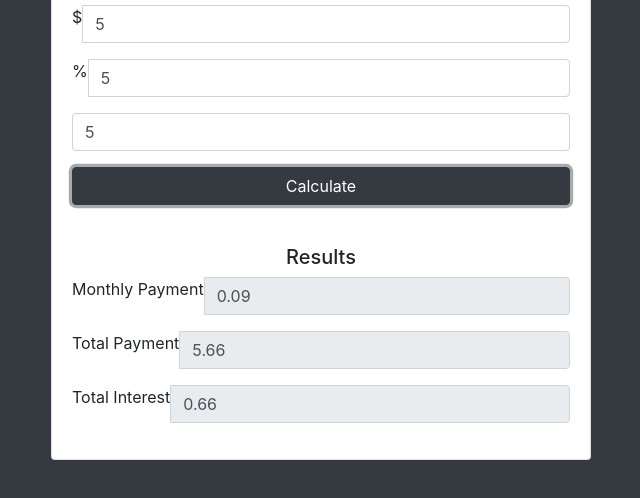
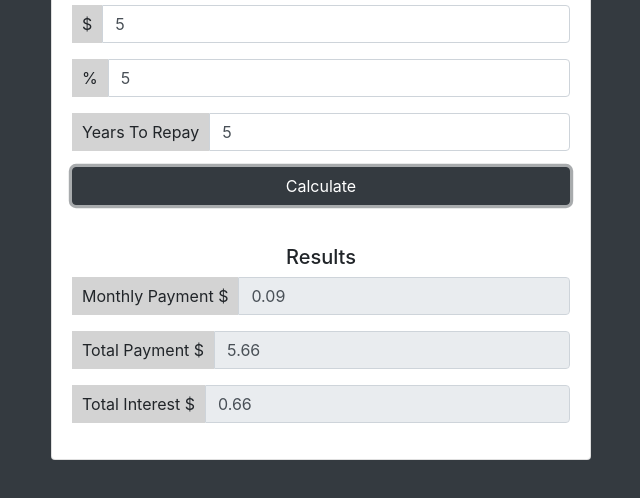
Before and after one commit to RachaelWhitefield/JSLoanCalculator, a plain HTML site: page index.html in a window 1280 px wide. Both pictures are taken after typing "5", "5", "5" into the empty fields and a click on the input "Calculate". Shown: the part 136-634 px from the top of the page, without its empty margins (319-959 px from the left). Drawn offline with nearby package versions, Linux system fonts and the light colour scheme.

Commit message:
added styling

```diff
--- a/index.html
+++ b/index.html
@@ -36,8 +36,11 @@
                                 </div>
                             </div>
                             <div class="form-group">
+                                <div class="input-group">
+                                    <span class="input-group-addon">Years To Repay</span>
                                 <input type="number" class="form-control" id="years" placeholder="Years To Repay">
                             </div>
+                        </div>
                             <div class="form-group">
                                 <input type="submit" value="Calculate" class="btn btn-dark btn-block">
                             </div>
@@ -51,21 +54,21 @@
                             <h5>Results</h5>
                             <div class="form-group">
                                 <div class="input-group">
-                                    <span class="input-group-addon">Monthly Payment</span>
+                                    <span class="input-group-addon">Monthly Payment $</span>
                                     <input type="number" class="form-control" id="monthly-payment" disabled>
                                 </div>
                             </div>
 
                             <div class="form-group">
                                     <div class="input-group">
-                                        <span class="input-group-addon">Total Payment</span>
+                                        <span class="input-group-addon">Total Payment $</span>
                                         <input type="number" class="form-control" id="total-payment" disabled>
                                     </div>
                                 </div>
 
                                 <div class="form-group">
                                         <div class="input-group">
-                                            <span class="input-group-addon">Total Interest</span>
+                                            <span class="input-group-addon">Total Interest $</span>
                                             <input type="number" class="form-control" id="total-interest" disabled>
                                         </div>
                                     </div>
--- a/style.css
+++ b/style.css
@@ -1,3 +1,10 @@
 #loading, #results {
     display: none;
 }
+
+.input-group-addon {
+    background-color: lightgray;
+    padding-left: 10px;
+    padding-right: 10px;
+    padding-top: 7px;
+}
```
